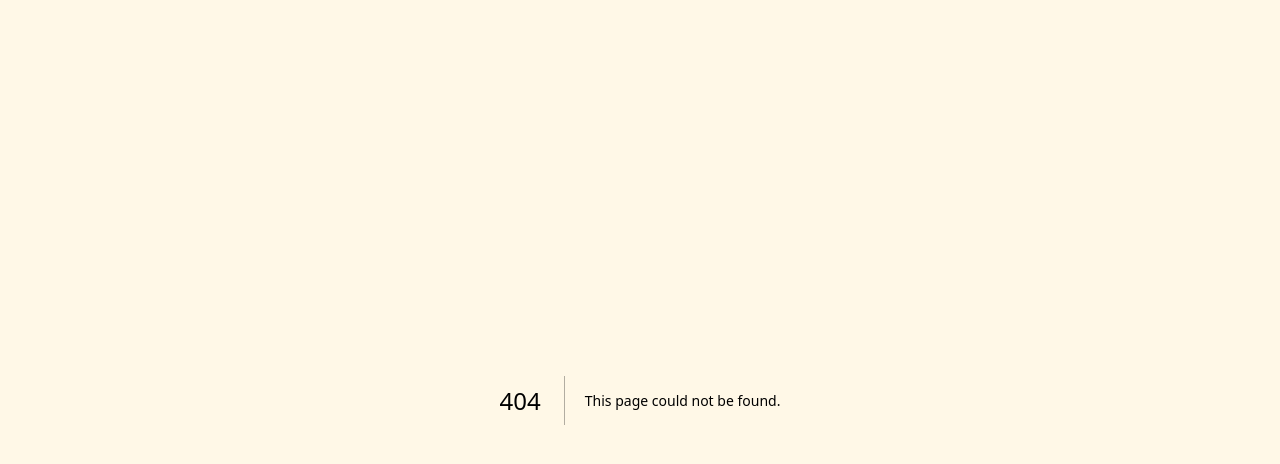
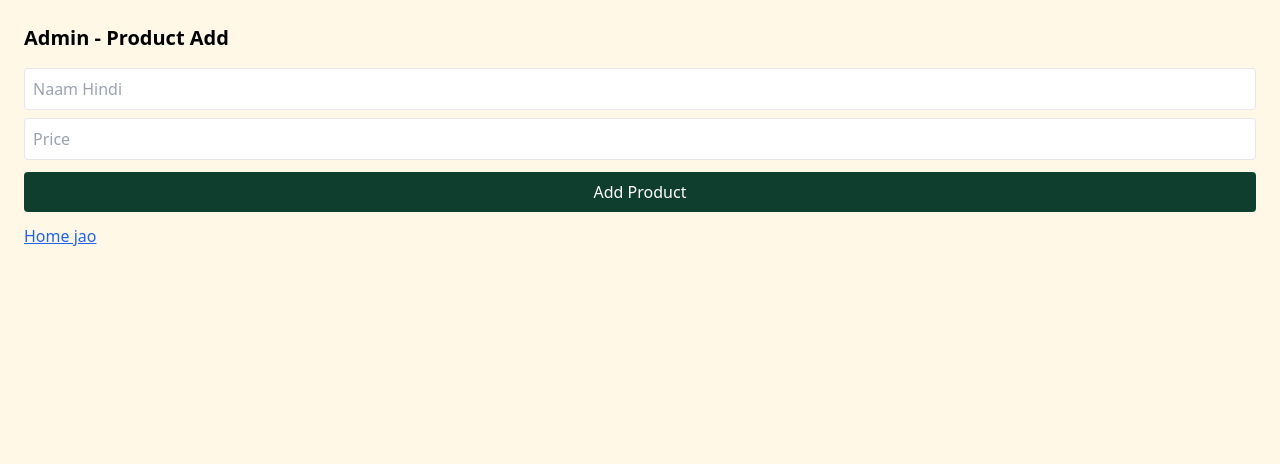
Before and after one commit to babulalbera8824/sainik-canteen-jayal, a Next.js app: page /admin in a window 1280 px wide. Before the commit this address had no page. Shown: the top 464 px of the page. Built offline with nearby package versions, Linux system fonts and the light colour scheme; no server answers.

Commit message:
Implement Admin page for adding products

```diff
--- /dev/null
+++ b/app/admin/page.tsx
@@ -0,0 +1,11 @@
+'use client'
+import { useState } from 'react'
+import { supabase } from '@/lib/supabase'
+export default function Admin(){
+  const [hi,setHi]=useState(''); const [price,setPrice]=useState(''); const [msg,setMsg]=useState('')
+  async function add(){
+    const { error } = await supabase.from('products').insert({ name_hi: hi, name_en: hi, slug: hi.replace(/\s+/g,'-')+Date.now(), price: Number(price), is_available: true })
+    setMsg(error ? error.message : '✅ Product add ho gaya!')
+  }
+  return <main className="p-6"><h1 className="text-xl font-bold">Admin - Product Add</h1><input value={hi} onChange={e=>setHi(e.target.value)} placeholder="Naam Hindi" className="border p-2 w-full mt-4 rounded"/><input value={price} onChange={e=>setPrice(e.target.value)} placeholder="Price" type="number" className="border p-2 w-full mt-2 rounded"/><button onClick={add} className="bg-[#0F3D2E] text-white p-2 w-full mt-3 rounded">Add Product</button><p className="mt-3">{msg}</p><a href="/" className="text-blue-600 underline">Home jao</a></main>
+}
```
